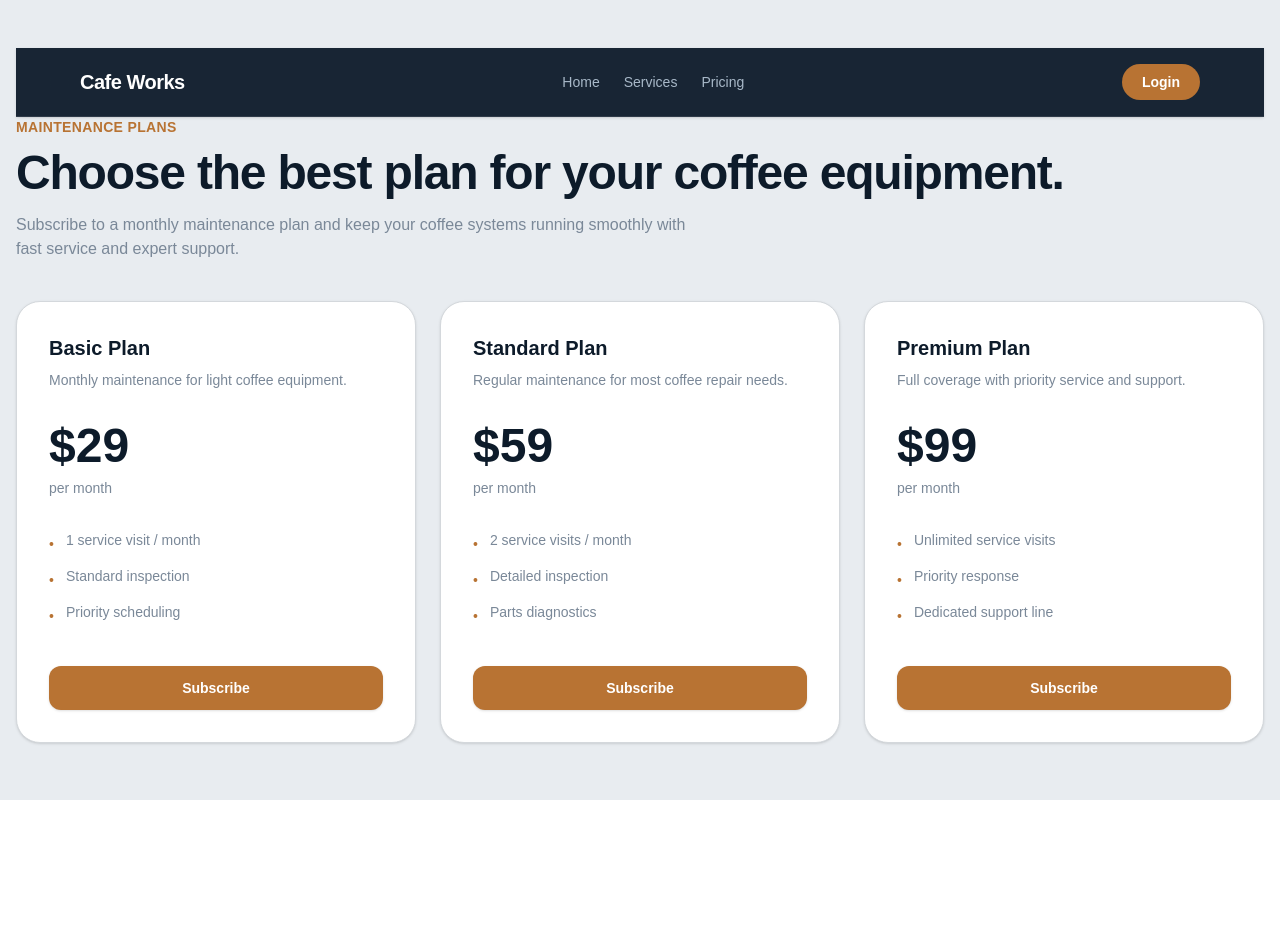
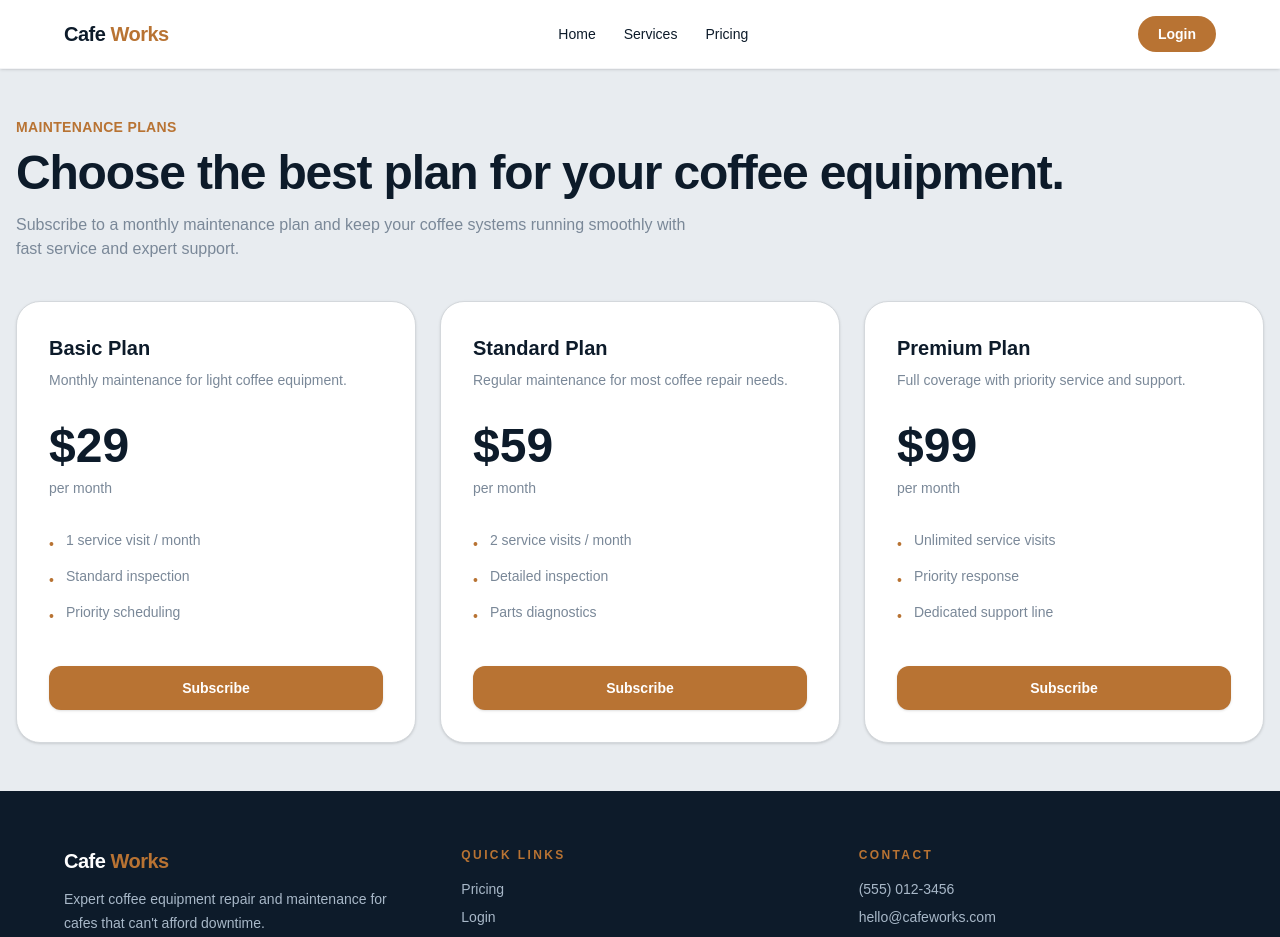
Before and after one commit to zunacoffee/coffee-repair-site, a Next.js app: page /pricing in a window 1280 px wide. Shown: the top 937 px of the page. Before the commit the page ends 800 px from the top, so only its background shows below. Built offline with nearby package versions, Linux system fonts and the light colour scheme.

Commit message:
add navigation and footer

```diff
--- /dev/null
+++ b/app/components/PublicFooter.tsx
@@ -0,0 +1,50 @@
+import Link from 'next/link'
+
+export default function PublicFooter() {
+  return (
+    <footer style={{ backgroundColor: '#0D1B2A' }} className="text-[#A8B8C8]">
+      <div className="mx-auto max-w-7xl px-6 py-14 sm:px-10 lg:px-16">
+        <div className="grid gap-10 sm:grid-cols-3">
+          <div>
+            <p className="text-xl font-semibold tracking-tight">
+              <span className="text-white">Cafe</span>
+              <span style={{ color: '#B87333' }}> Works</span>
+            </p>
+            <p className="mt-3 text-sm leading-6">
+              Expert coffee equipment repair and maintenance for cafes that can't afford downtime.
+            </p>
+          </div>
+
+          <div>
+            <p className="text-xs font-semibold uppercase tracking-[0.2em]" style={{ color: '#B87333' }}>
+              Quick links
+            </p>
+            <ul className="mt-4 space-y-2 text-sm">
+              <li>
+                <Link href="/pricing" className="transition hover:text-white">Pricing</Link>
+              </li>
+              <li>
+                <Link href="/login" className="transition hover:text-white">Login</Link>
+              </li>
+            </ul>
+          </div>
+
+          <div>
+            <p className="text-xs font-semibold uppercase tracking-[0.2em]" style={{ color: '#B87333' }}>
+              Contact
+            </p>
+            <ul className="mt-4 space-y-2 text-sm">
+              <li>(555) 012-3456</li>
+              <li>hello@cafeworks.com</li>
+              <li>123 Roast Ave, Seattle, WA</li>
+            </ul>
+          </div>
+        </div>
+
+        <div className="mt-12 border-t border-white/10 pt-6 text-xs text-[#7A8898]">
+          © Cafe Works 2026. All rights reserved.
+        </div>
+      </div>
+    </footer>
+  )
+}
--- a/app/components/PublicNavbar.tsx
+++ b/app/components/PublicNavbar.tsx
@@ -2,27 +2,29 @@ import Link from 'next/link'
 
 export default function PublicNavbar() {
   return (
-    <header className="sticky top-0 z-50 border-b border-white/10 bg-cafe-navy/95 px-6 py-4 shadow-sm shadow-black/10 backdrop-blur-xl sm:px-10 lg:px-16">
-      <div className="mx-auto flex max-w-7xl items-center justify-between gap-6">
-        <Link href="/" className="text-xl font-semibold tracking-tight text-white">
-          Cafe Works
+    <header className="sticky top-0 z-50 bg-white border-b border-gray-100 shadow-sm">
+      <div className="mx-auto flex max-w-7xl items-center justify-between gap-6 px-6 py-4 sm:px-10 lg:px-16">
+        <Link href="/" className="text-xl font-semibold tracking-tight">
+          <span style={{ color: '#0D1B2A' }}>Cafe</span>
+          <span style={{ color: '#B87333' }}> Works</span>
         </Link>
 
-        <nav className="flex flex-wrap items-center gap-6 text-sm font-medium text-[#A8B8C8]">
-          <Link href="/" className="transition hover:text-white">
+        <nav className="hidden sm:flex items-center gap-7 text-sm font-medium" style={{ color: '#0D1B2A' }}>
+          <Link href="/" className="transition hover:opacity-70">
             Home
           </Link>
-          <Link href="/#services" className="transition hover:text-white">
+          <Link href="/#services" className="transition hover:opacity-70">
             Services
           </Link>
-          <Link href="/pricing" className="transition hover:text-white">
+          <Link href="/pricing" className="transition hover:opacity-70">
             Pricing
           </Link>
         </nav>
 
         <Link
           href="/login"
-          className="inline-flex items-center justify-center rounded-full bg-cafe-bronze px-5 py-2 text-sm font-semibold text-white transition hover:bg-[#a0632b]"
+          className="inline-flex items-center justify-center rounded-full px-5 py-2 text-sm font-semibold text-white transition hover:opacity-90"
+          style={{ backgroundColor: '#B87333' }}
         >
           Login
         </Link>
--- a/app/page.tsx
+++ b/app/page.tsx
@@ -1,5 +1,6 @@
 import Link from 'next/link'
 import PublicNavbar from './components/PublicNavbar'
+import PublicFooter from './components/PublicFooter'
 
 export default function Home() {
   return (
@@ -177,6 +178,8 @@ export default function Home() {
           </div>
         </div>
       </section>
+
+      <PublicFooter />
     </main>
   )
 }
--- a/app/pricing/page.tsx
+++ b/app/pricing/page.tsx
@@ -2,6 +2,7 @@
 
 import { useState } from 'react'
 import PublicNavbar from '../components/PublicNavbar'
+import PublicFooter from '../components/PublicFooter'
 
 const plans = [
   {
@@ -62,8 +63,9 @@ export default function PricingPage() {
   const isLoading = loadingPlan !== null
 
   return (
-    <div className="min-h-screen bg-cafe-silver py-12 px-4">
+    <div className="min-h-screen bg-cafe-silver flex flex-col">
       <PublicNavbar />
+      <div className="flex-1 px-4 py-12">
       <div className="mx-auto max-w-7xl">
         <div className="sm:flex sm:items-end sm:justify-between">
           <div>
@@ -117,6 +119,8 @@ export default function PricingPage() {
           </div>
         ) : null}
       </div>
+      </div>
+      <PublicFooter />
     </div>
   )
 }
```
